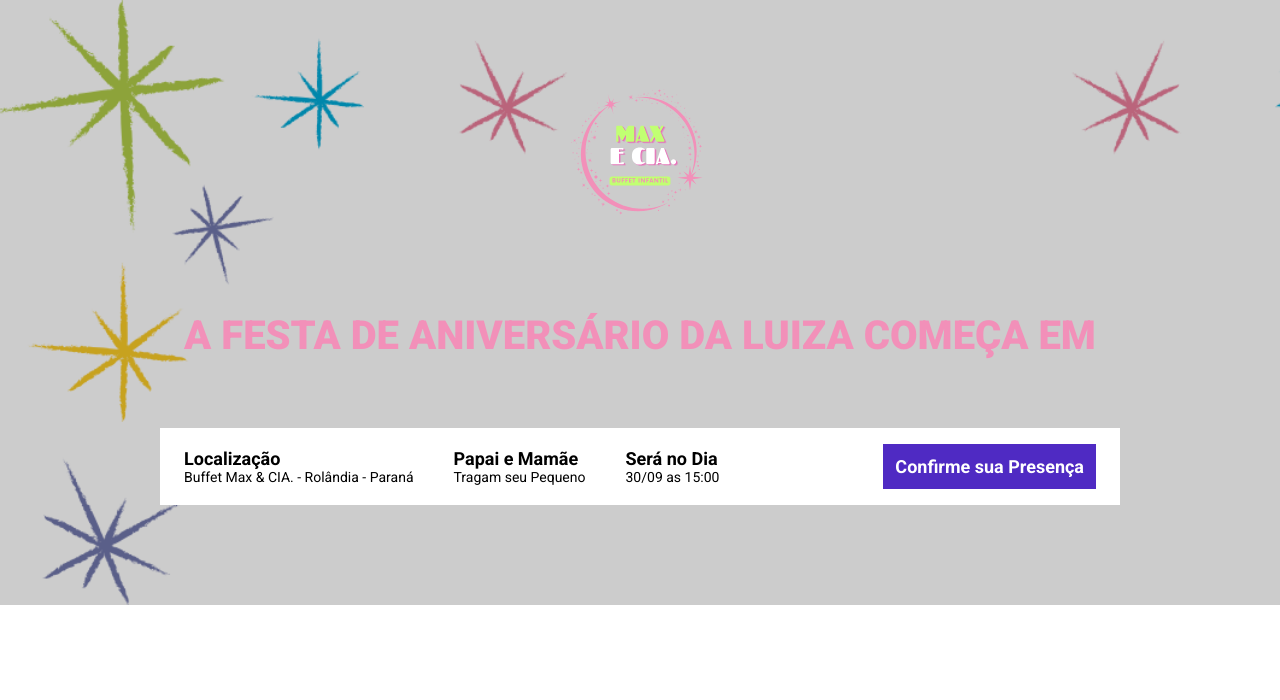
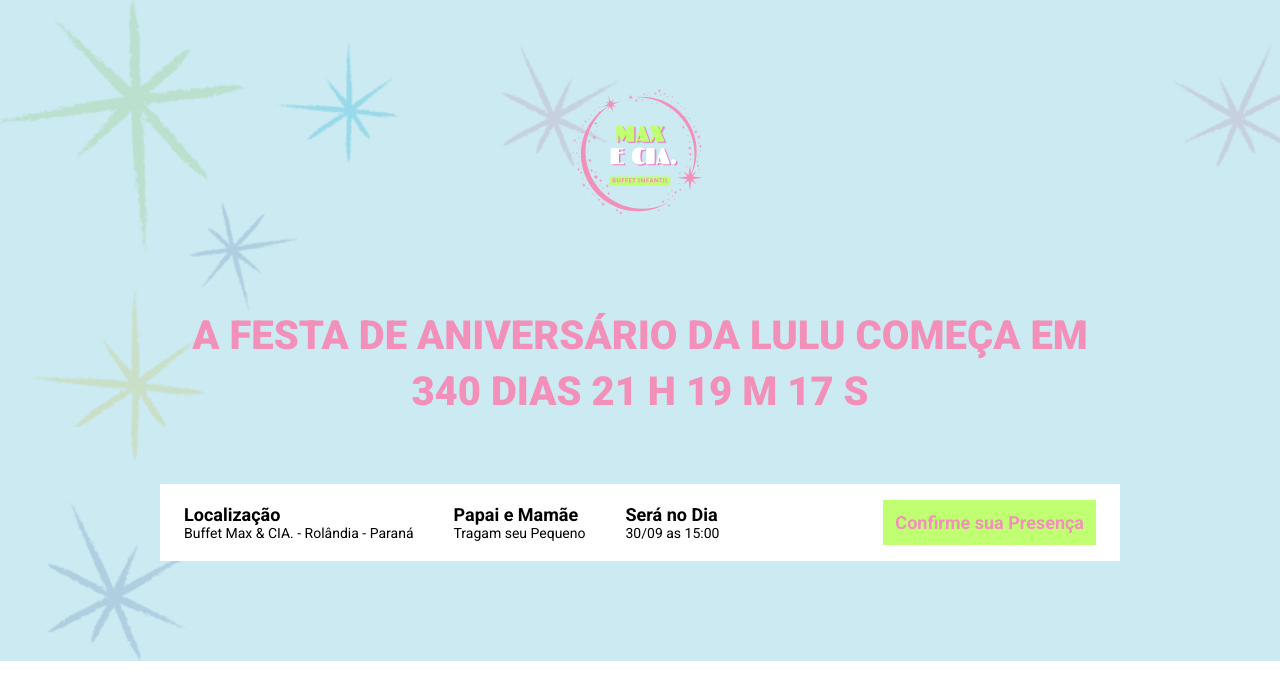
Before and after one commit to maxh33/b-day, a website built with Parcel: page src/index.html in a window 1280 px wide. Built offline with nearby package versions, Linux system fonts and the light colour scheme.

Commit message:
feat countdown

```diff
--- a/src/index.html
+++ b/src/index.html
@@ -15,7 +15,7 @@
         <div class="container">
             <img class="hero__logo" src="./images/LogotipoMaxBuffet.svg" alt="">
             <p class="hero__text">
-                A festa de aniversário da Luiza começa em <span id="contador"></span>
+                A festa de aniversário da Lulu começa em <span class="hero__text" id="contador"></span>
             </p>
             <div class="infos-bar">
                 <ul class="infos-bar__infos">
--- a/src/scripts/main.js
+++ b/src/scripts/main.js
@@ -1 +1,26 @@
-console.log('Hello, world!');
+const dataDoEvento = new Date("Sep 30, 2025 15:00:00");
+const timeStampDoEvento = dataDoEvento.getTime();
+
+const contaAsHoras = setInterval(function() {
+    const agora = new Date();
+    const timeStampAtual = agora.getTime();
+
+    const distanciaAteOEvento = timeStampDoEvento - timeStampAtual;
+
+    const diasEmMs = 1000 * 60 * 60 * 24;
+    const horasEmMs = 1000 * 60 * 60;
+    const minutosEmMs = 1000 * 60;
+    const segundosEmMs = 1000;
+
+    const diasAteOEvento = Math.floor(distanciaAteOEvento / diasEmMs)
+    const horasAteOEvento = Math.floor((distanciaAteOEvento % diasEmMs) / horasEmMs);
+    const minutosAteOEvento = Math.floor((distanciaAteOEvento % horasEmMs) / minutosEmMs);
+    const segundosAteOEvento = Math.floor((distanciaAteOEvento % minutosEmMs) / segundosEmMs);
+
+    document.getElementById('contador').innerHTML= `${diasAteOEvento} dias ${horasAteOEvento} h ${minutosAteOEvento} m ${segundosAteOEvento} s`;
+
+    if (distanciaAteOEvento < 0) {
+        clearInterval(contaAsHoras);
+        document.getElementById('contador').innerHTML = 'A Festa foi Mágica!';
+    }
+}, 1000);
--- a/src/styles/_hero.scss
+++ b/src/styles/_hero.scss
@@ -18,9 +18,9 @@
         left: 0;
         height: 100%;
         width: 100%;
-        background-color: variables.$secondaryTextColor;
+        background-color: variables.$backgroundColor;
         content: '';
-        opacity: .2;
+        opacity: .8;
     }
 
     &__text {
--- a/src/styles/_variables.scss
+++ b/src/styles/_variables.scss
@@ -1,9 +1,12 @@
 $heroTextColor: #f290b9;
 $textColor: #fff;
 $secondaryTextColor: #000;
+$backgroundColor: #bfe5ef;
+$buttonColor: #c1ff72;
 
 $blue1: #2281c5;
 $blue2: #442bdb;
 $pink: #802289;
 $yellow: #d1a128;
 $purple: #4F2AC3;
+$green: #d6fca6
--- a/src/styles/components/buttons.scss
+++ b/src/styles/components/buttons.scss
@@ -9,14 +9,14 @@
     white-space: nowrap;
 
     &--primary {
-        background-color: variables.$purple;
-        color: variables.$textColor;
+        background-color: variables.$buttonColor;
+        color: variables.$heroTextColor;
         border: none;
         cursor: pointer;
         transition: all 2.5s;
 
         &:hover {
-            background-color: #4924ad;
+            background-color: variables.$green;
             transform: scale(1.15);
         }
     }
```
